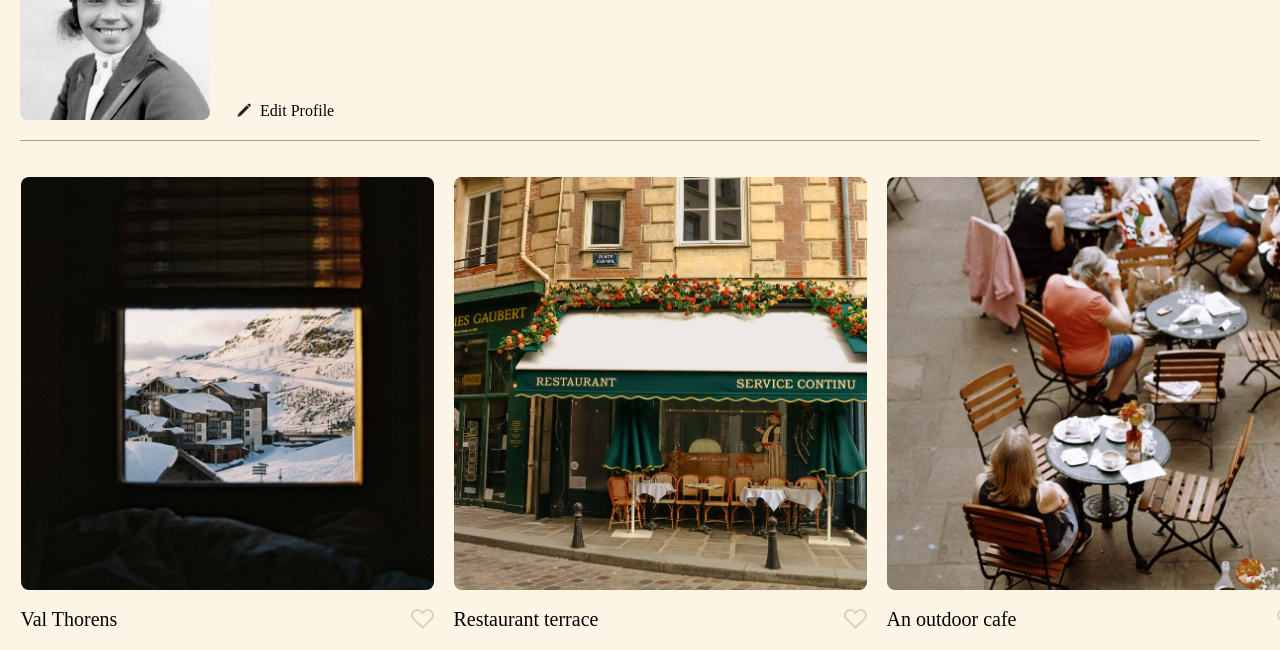
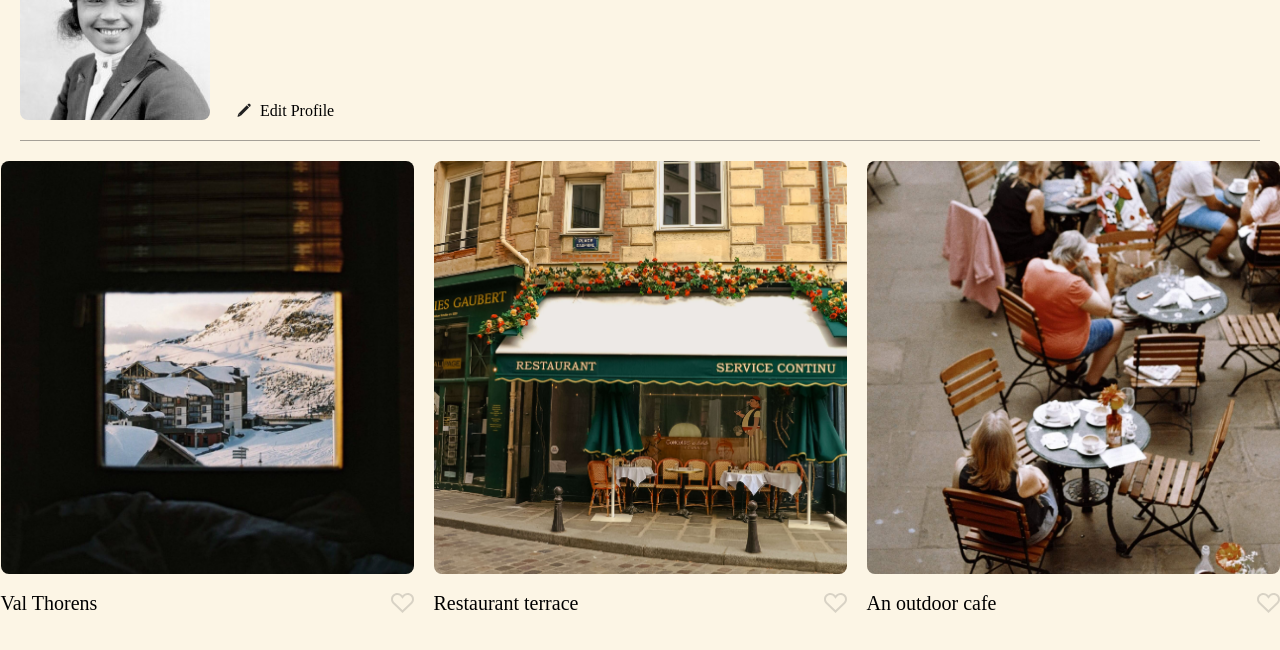
Before and after one commit to kpgayda/se_project_spots, a plain HTML site: page index.html in a window 1280 px wide. Shown: the part 150-800 px from the top of the page. Drawn offline with nearby package versions, Linux system fonts and the light colour scheme.

Commit message:
updated cards block

```diff
--- a/blocks/cards.css
+++ b/blocks/cards.css
@@ -1,5 +1,6 @@
 .cards {
-  padding: 20px;
+  padding: 20px 0 40px;
+  border-bottom: 1px solid #21212166;
 }
 
 .cards__list {
@@ -9,4 +10,6 @@
   grid-template-rows: repeat(2, 1fr);
   justify-content: center;
   gap: 40px 20px;
+  margin: 0;
+  padding: 0;
 }
```
